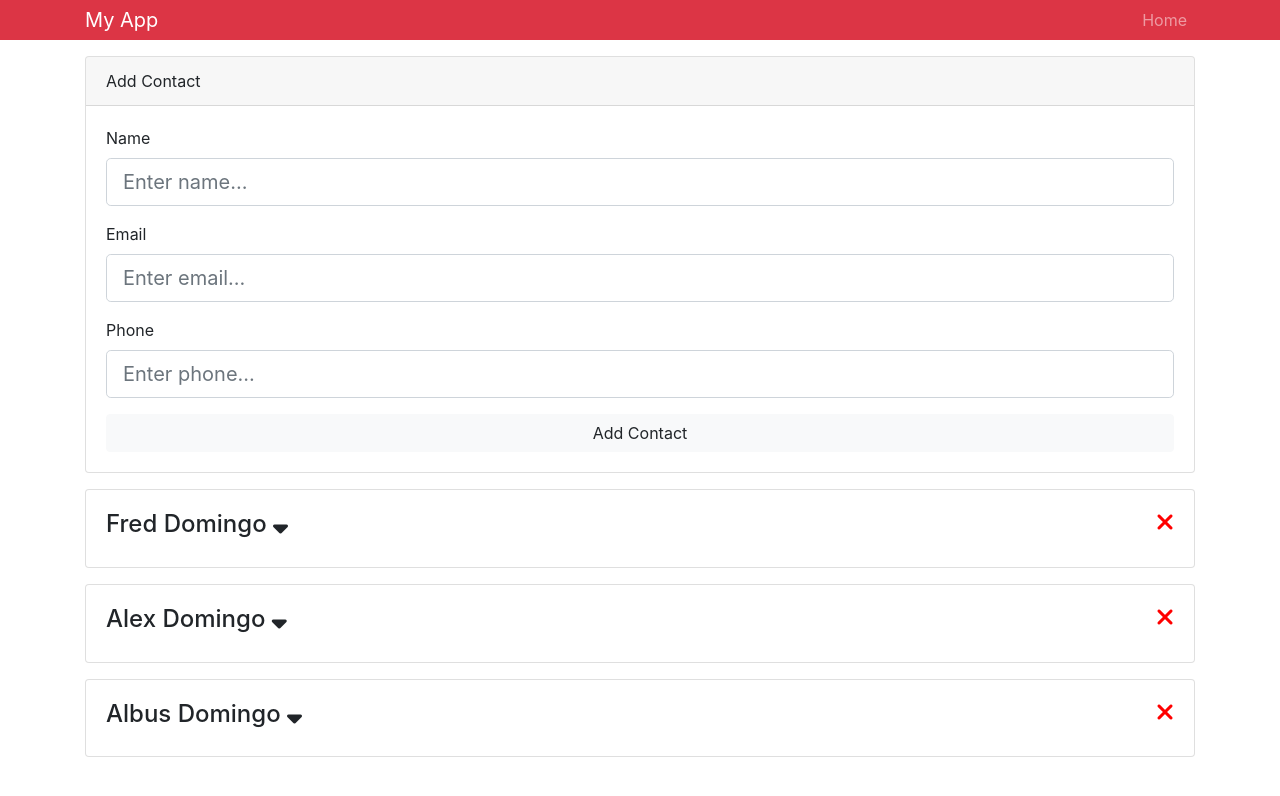
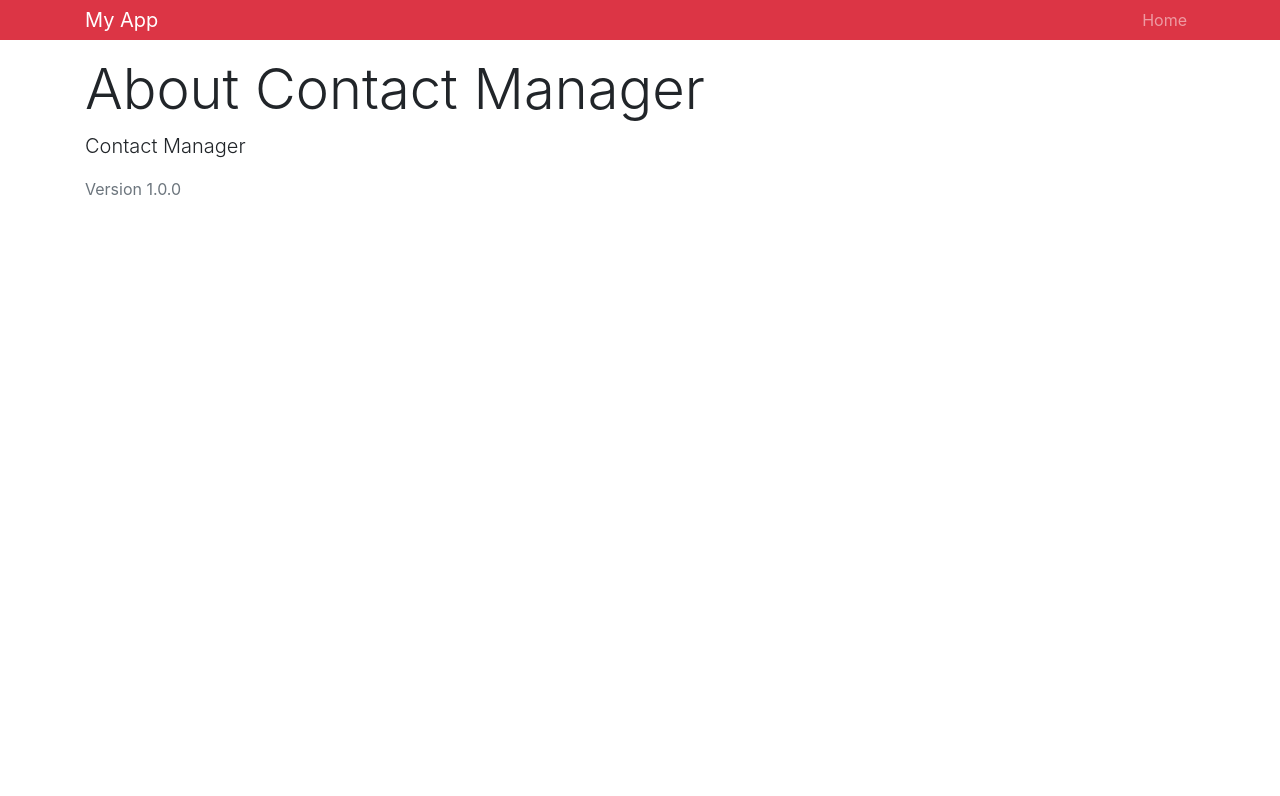
Before and after one commit to hunterxjames/contactmanager, a React (Create React App) app: page /about in a window 1280 px wide. Shown: the top 796 px of the page. Built offline with nearby package versions, Linux system fonts and the light colour scheme.

Commit message:
Router packtpub front-to-back

```diff
--- a/package.json
+++ b/package.json
@@ -10,6 +10,7 @@
     "classnames": "^2.2.6",
     "react": "^16.13.1",
     "react-dom": "^16.13.1",
+    "react-router-dom": "^5.2.0",
     "react-scripts": "3.4.3",
     "uuid": "^8.3.0"
   },
--- a/src/App.js
+++ b/src/App.js
@@ -1,4 +1,5 @@
 import React from "react";
+import { BrowserRouter as Router, Route, Switch } from "react-router-dom";
 import Contacts from "./components/contacts/Contacts";
 import Header from "./components/layout/Header";
 import AddContact from "./components/contacts/AddContact";
@@ -6,17 +7,27 @@
 
 import "bootstrap/dist/css/bootstrap.min.css";
 import "./App.css";
+import About from "./components/pages/About";
 
 function App() {
     return (
         <Provider>
-            <div className="App">
-                <Header />
-                <div className="container">
-                    <AddContact />
-                    <Contacts />
+            <Router>
+                <div className="App">
+                    <Header />
+                    <div className="container">
+                        <Switch>
+                            <Route exact path="/" component={Contacts} />
+                            <Route
+                                exact
+                                path="/contact/add"
+                                component={AddContact}
+                            />
+                            <Route exact path="/about" component={About} />
+                        </Switch>
+                    </div>
                 </div>
-            </div>
+            </Router>
         </Provider>
     );
 }
--- a/src/components/contacts/Contacts.js
+++ b/src/components/contacts/Contacts.js
@@ -10,6 +10,10 @@
                     const { contacts } = value;
                     return (
                         <React.Fragment>
+                            <h1 className="display-4 mb-2">
+                                <span className="text-danger">Contact</span>{" "}
+                                List
+                            </h1>
                             {contacts.map((contact) => (
                                 <Contact key={contact.id} contact={contact} />
                             ))}
--- /dev/null
+++ b/src/components/pages/About.js
@@ -0,0 +1,11 @@
+import React from "react";
+
+export default function About() {
+    return (
+        <div>
+            <h1 className="display-4">About Contact Manager</h1>
+            <p className="lead">Contact Manager</p>
+            <p className="text-secondary">Version 1.0.0</p>
+        </div>
+    );
+}
```
Also changed, not shown: 2 other files (tests, documents, lock files or other folders).
